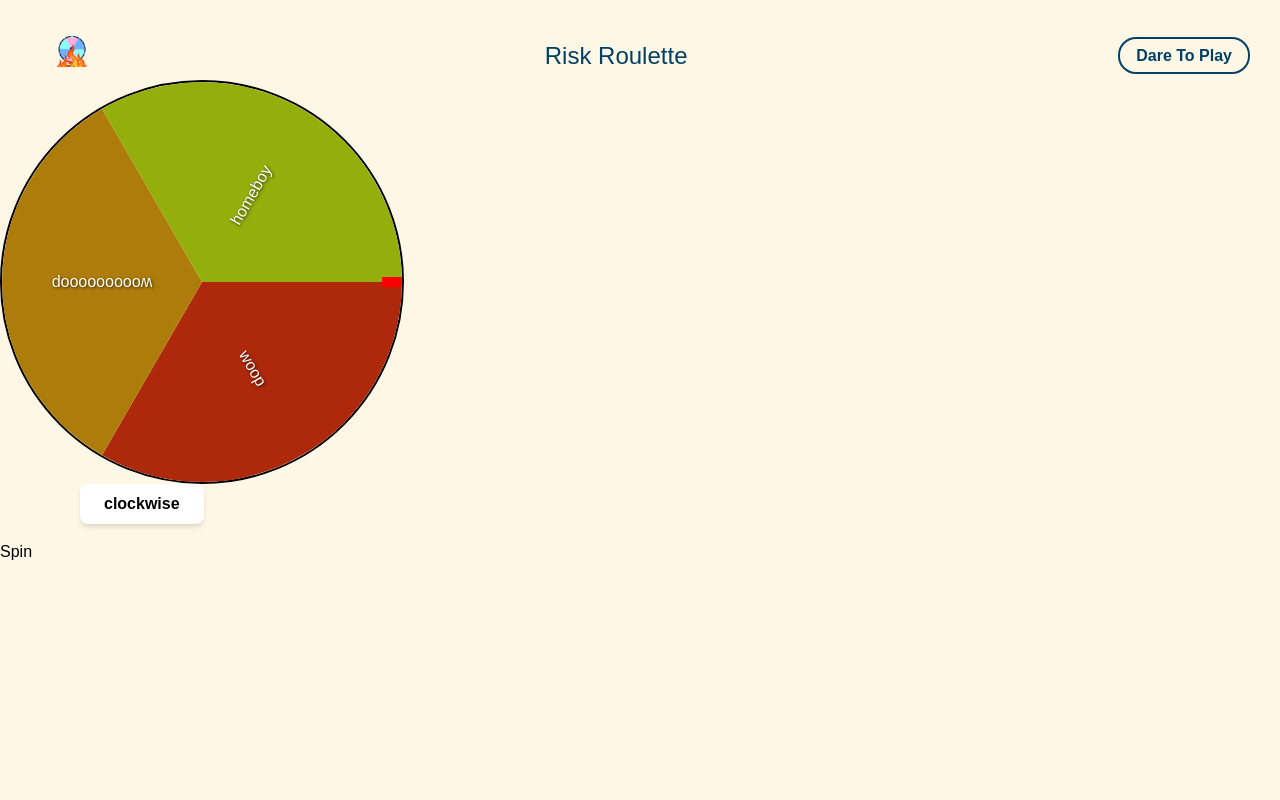
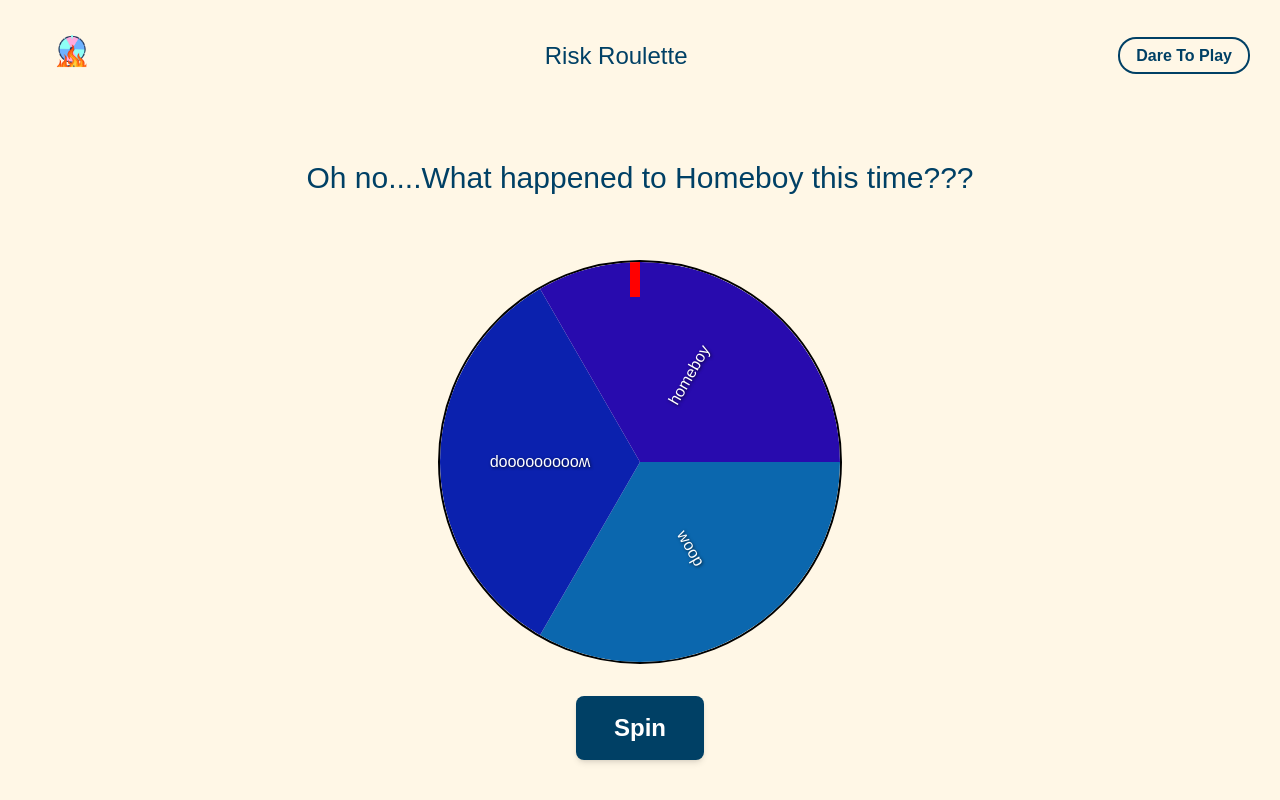
Before and after one commit to halee-t/risk-roulette, a React (Create React App) app: page /wheel in a window 1280 px wide. Built offline with nearby package versions, Linux system fonts and the light colour scheme.

Commit message:
making progressgit add . getting the popup

```diff
--- a/src/components/NewWheel.tsx
+++ b/src/components/NewWheel.tsx
@@ -6,38 +6,21 @@ interface Props {
 }
 
 const colors = [
-  "#CC4629", // Darker vibrant orange
-  "#CC9A29", // Darker bright yellow
-  "#B2CC29", // Darker light green-yellow
-  "#5ECC29", // Darker bright green
-  "#29CC46", // Darker bright teal-green
-  "#29CC99", // Darker turquoise
   "#2985CC", // Darker sky blue
   "#293FCC", // Darker bright blue
   "#4629CC", // Darker purple
   "#9929CC", // Darker violet
-  "#CC2981", // Darker hot pink
-  "#CC2929", // Darker red
   "#CC5929", // Darker coral
-  "#CC9529", // Darker gold
-  "#B2CC29", // Darker lime green
-  "#66CC29", // Darker olive green
-  "#29CC5F", // Darker mint green
   "#29CC91", // Darker pale turquoise
   "#298ECC", // Darker deep sky blue
   "#4A29CC", // Darker royal blue
   "#8429CC", // Darker medium purple
-  "#CC298F", // Darker fuchsia
-  "#CC294F", // Darker hot pink
 ];
 
 export const NewWheel: React.FC<Props> = ({ participants }) => {
   const [spinning, setSpinning] = useState(false);
   const [rotation, setRotation] = useState(0);
-  // don tthink I need this
-  const [spinDirection, setSpinDirection] = useState<
-    "clockwise" | "counterclockwise"
-  >("clockwise");
+
   // popup
   const [showPopup, setShowPopup] = useState(false);
 
@@ -110,11 +93,11 @@ export const NewWheel: React.FC<Props> = ({ participants }) => {
     ctx.rotate(rotation * (Math.PI / 180)); // Reset rotation
     ctx.translate(-radius, -radius);
 
-    // Draw the static indicator
-    const indicatorLength = 20;
-    const indicatorWidth = 10;
+    // Draw the static indicator, moved to top
+    const indicatorLength = 10; // actually the width lol since I moved it
+    const indicatorWidth = 70; //it's actually the height lol since I moved it
     ctx.save();
-    ctx.translate(canvas.width, canvas.height / 2);
+    ctx.translate(canvas.width / 2, 0); //positions indicator at the top
     ctx.beginPath();
     ctx.moveTo(-indicatorLength, -indicatorWidth / 2);
     ctx.lineTo(0, -indicatorWidth / 2);
@@ -136,10 +119,7 @@ export const NewWheel: React.FC<Props> = ({ participants }) => {
     const totalRotation = numFullRotations * 360;
 
     // this isn't really needed. Controls clockwise or counter clockwise
-    const finalRotation =
-      (rotation +
-        (spinDirection === "clockwise" ? -totalRotation : totalRotation)) %
-      360;
+    const finalRotation = (rotation - totalRotation) % 360;
 
     // spin time
     const spinDuration = 6000;
@@ -157,11 +137,8 @@ export const NewWheel: React.FC<Props> = ({ participants }) => {
       const elapsed = time - startTime;
       const t = Math.min(elapsed / spinDuration, 1);
       const easeT = easing(t);
-      // don't really need
-      const currentRotation =
-        rotation +
-        (spinDirection === "clockwise" ? -totalRotation : totalRotation) *
-          easeT;
+      // don't really need - fixed for set rotation
+      const currentRotation = rotation - totalRotation * easeT;
 
       setRotation(currentRotation);
 
@@ -185,12 +162,6 @@ export const NewWheel: React.FC<Props> = ({ participants }) => {
     setShowPopup(true);
   };
 
-  const changeSpinDirection = () => {
-    setSpinDirection(
-      spinDirection === "clockwise" ? "counterclockwise" : "clockwise"
-    );
-  };
-
   useEffect(() => {
     if (showPopup) {
       startConfetti();
@@ -208,7 +179,10 @@ export const NewWheel: React.FC<Props> = ({ participants }) => {
   };
 
   return (
-    <div>
+    <div className="flex flex-col justify-center items-center mt-[5rem]">
+      <h1 className="text-3xl semibold text-primary mb-[4rem]">
+        Oh no....What happened to Homeboy this time???
+      </h1>
       {/*This is the wheel itself */}
       <canvas
         ref={canvasRef}
@@ -218,21 +192,20 @@ export const NewWheel: React.FC<Props> = ({ participants }) => {
       />
 
       <button
-        className="px-6 py-2 bg-white text-black font-semibold rounded-lg
-        shadow-md hover:bg-yellow-100 focus:outline-none focus:ring-2
-         focus:ring-blue-500 focus:ring-opacity-50 ml-20"
-        onClick={changeSpinDirection}
-        disabled={participants.length === 0 || spinning}
-      >
-        {spinDirection}
-      </button>
-      <button
-        className="flex justify-center gap-4 mt-4"
+        className="mt-[2rem] px-2 py-2 w-32 h-16 text-2xl bg-primary text-white font-semibold rounded-lg
+        shadow-md hover:bg-primaryDark focus:outline-none focus:ring-2
+         focus:ring-blue-500 focus:ring-opacity-50"
         onClick={startSpin}
         disabled={participants.length === 0 || spinning}
       >
         Spin
       </button>
+      {showPopup && popupWinner && (
+        <div className="w-[80%] h-[75%] fixed z-50 top-[50%] left-[50%] transform -translate-x-[50%] -translate-y-[50%] bg-white text-primary px-[1rem] py-[2rem] ring ring-3 ring-primary rounded-lg text-center">
+          <h2>Congrats!</h2>
+          <h3>{popupWinner}</h3>
+        </div>
+      )}
     </div>
   );
 };
--- a/tailwind.config.js
+++ b/tailwind.config.js
@@ -6,6 +6,7 @@ module.exports = {
       colors: {
         background: "#FFF7E6",
         primary: "#004065",
+        primaryDark: "#00273D",
       },
     },
   },
```
